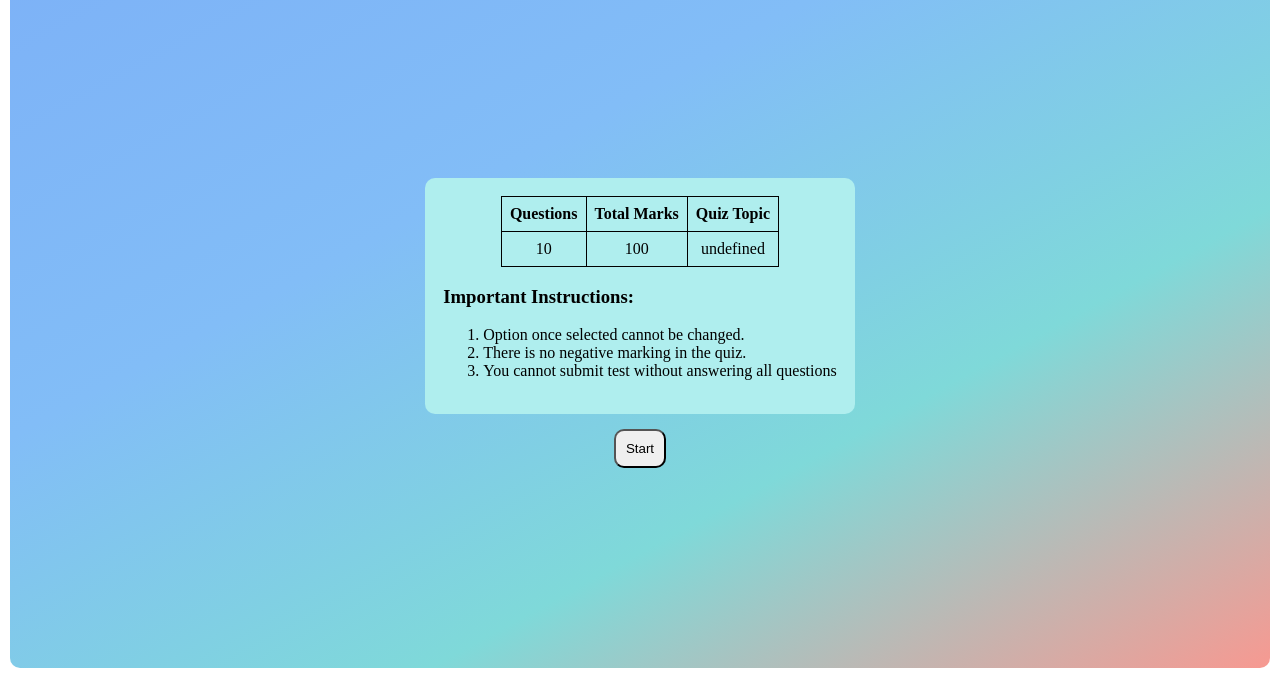
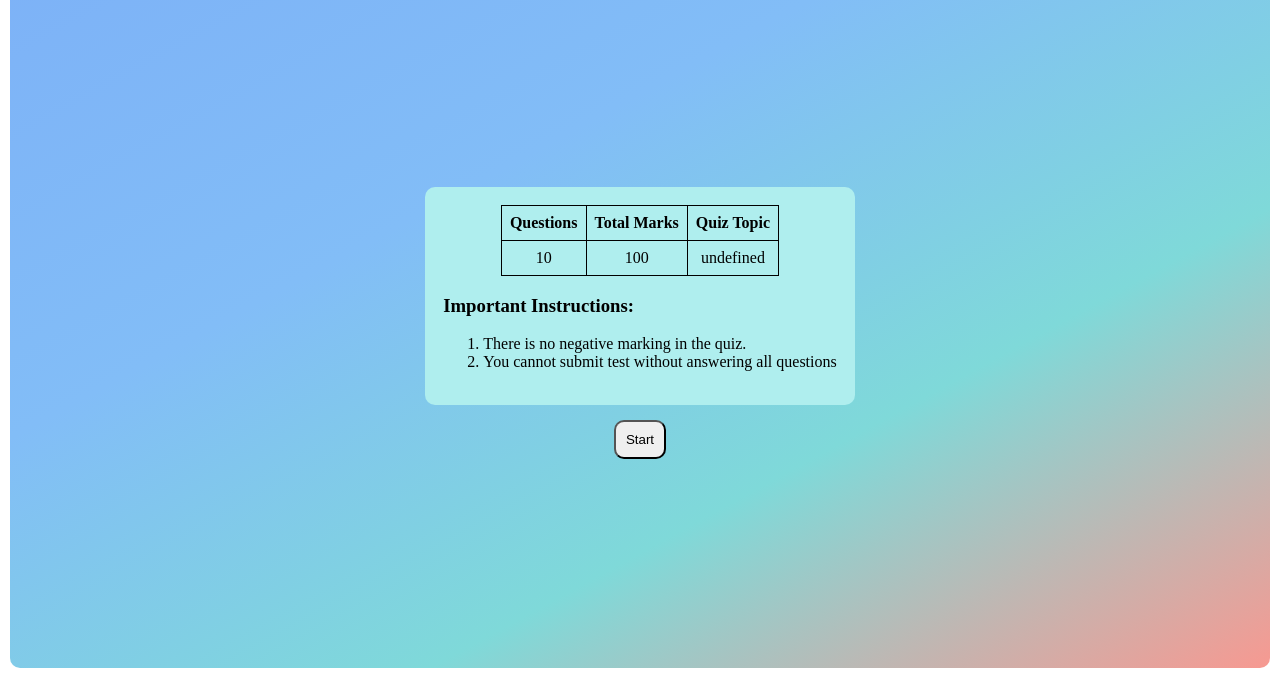
Before and after one commit to labhansh2/Quiz-Pop, a website built with Vite: page src/quiz-instruction.html in a window 1280 px wide. Shown: the part 122-800 px from the top of the page. Built offline with nearby package versions, Linux system fonts and the light colour scheme.

Commit message:
made some corrections

```diff
--- a/src/quiz-instruction.html
+++ b/src/quiz-instruction.html
@@ -45,7 +45,6 @@
                     <div class="instructions">
                         <h3>Important Instructions:</h3>
                         <ol>
-                            <li>Option once selected cannot be changed.</li>
                             <li>There is no negative marking in the quiz.</li>
                             <li>
                                 You cannot submit test without answering all
```
Also changed, not shown: README.md.
